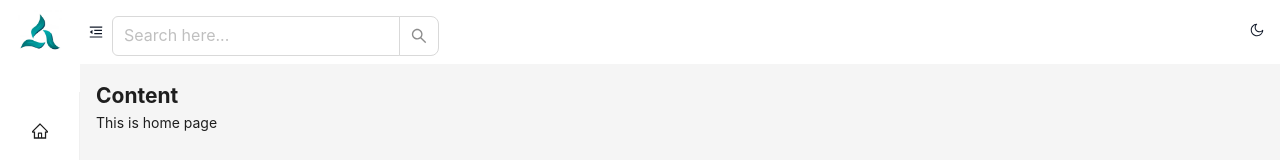
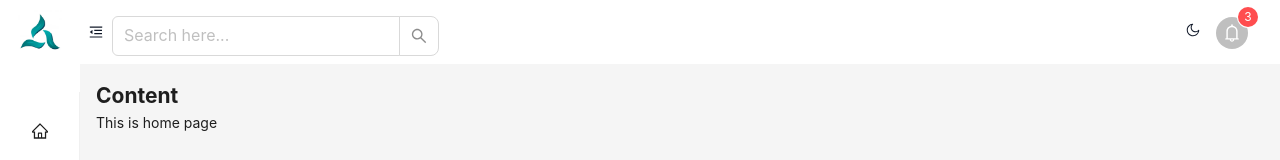
Before and after one commit to aneetan/React_Project, a React (Vite) app in the folder react-project/: page / in a window 1280 px wide. Shown: the top 160 px of the page. Built offline with nearby package versions, Linux system fonts and the light colour scheme.

Commit message:
Notification dropdown Created

```diff
--- a/react-project/src/App.jsx
+++ b/react-project/src/App.jsx
@@ -8,6 +8,7 @@ import { BrowserRouter as Router, Routes, Route } from 'react-router-dom';
 import Home from "./pages/Home";
 import SupportLayout from "./components/sidebar/SupportLayout";
 import SearchBar from "./components/header/SearchBar";
+import Notifications from "./components/header/Notifications";
 
 const {Header, Sider, Content} = Layout;
 
@@ -46,6 +47,7 @@ function App() {
               </div>
               <div className="right-header">
                 <ChangeThemeButton darkTheme={darkTheme} changeTheme={changeTheme} />
+                <Notifications/>
               </div>
             </Header>
 
--- a/react-project/src/assets/css/main.css
+++ b/react-project/src/assets/css/main.css
@@ -55,10 +55,14 @@
     justify-content: space-between;
   }
 
-  .left-header{
+  .left-header,
+  .right-header{
     display: flex;
     justify-content: space-between;
 
+  }
+  .right-header{
+    margin-right: 2rem;
   }
   .toggle{
     padding: 10px;
--- /dev/null
+++ b/react-project/src/components/header/Notifications.jsx
@@ -0,0 +1,36 @@
+import { BellOutlined } from "@ant-design/icons";
+import { Menu, Avatar, Badge, Dropdown } from "antd";
+import { useState } from "react";
+
+const Notifications = () => {
+
+    const [notifications, setNotifications] = useState([
+        {id: 1 , text:"You have 1 new message"},
+        {id: 2 , text:"You have 2 new message"},
+        {id: 3 , text:"You have 3 new message"},
+    ])
+
+    const menuItems = notifications.length > 0?
+                notifications.map(item => ({
+                key: item.id,
+                label: item.text
+            })) : [
+                {
+                    key: 'none',
+                    label: 'No new notifications'
+                }
+            ]
+
+    return(
+        <div>
+            <Dropdown menu={{ items: menuItems }} trigger={['click']} placement="bottomRight" >
+                <Badge count={notifications.length}>
+                    <Avatar icon={<BellOutlined/>} />
+                </Badge>
+            </Dropdown>
+
+        </div>
+    )
+}
+
+export default Notifications;
```
